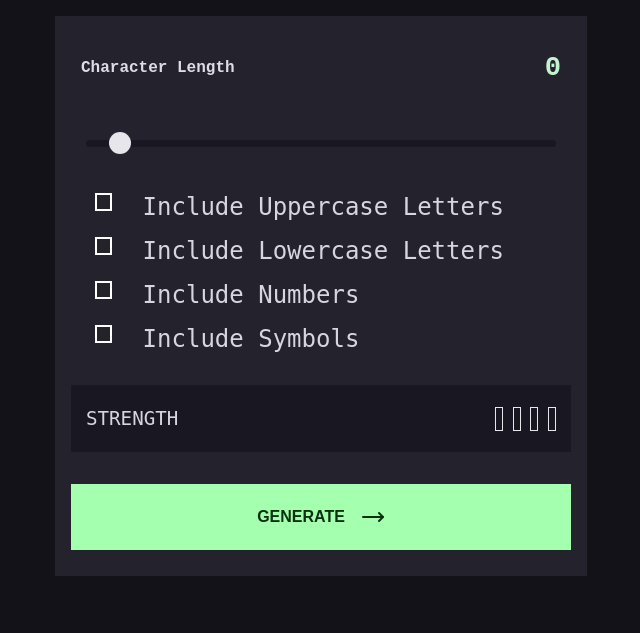
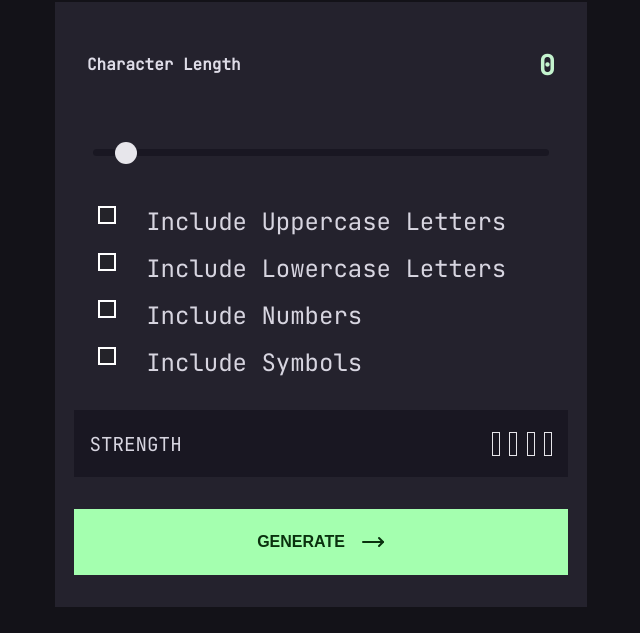
Before and after one commit to amirhoosian/password_generator, a website built with Vite: page index.html in a window 1280 px wide. Shown: the part 167-800 px from the top of the page, without its empty margins (319-959 px from the left). Built offline with nearby package versions, Linux system fonts and the light colour scheme.

Commit message:
use font

```diff
--- a/index.html
+++ b/index.html
@@ -3,6 +3,11 @@
   <head>
     <meta charset="UTF-8" />
     <link rel="stylesheet" href="./src/style.css" />
+    <link
+      href="https://fonts.googleapis.com/css?family=JetBrains Mono"
+      rel="stylesheet"
+    />
+
     <meta name="viewport" content="width=device-width, initial-scale=1.0" />
     <title>PassWord Generator</title>
   </head>
--- a/src/style.css
+++ b/src/style.css
@@ -5,7 +5,7 @@
 }
 
 body {
-  font-family: Monospace;
+  font-family: "JetBrains Mono";
 }
 
 .container {
@@ -143,7 +143,6 @@ body {
   width: 100%;
   margin: 0 2em;
   font-size: 1.5rem;
-  font-family: "monospace";
   color: #d7d5e0;
 }
 .checkbox input:checked ~ .checkmark {
@@ -171,7 +170,6 @@ body {
   background-color: #191722;
   width: 100%;
   height: 3.5em;
-  font-family: "monospace";
   padding: 0.8em;
   align-items: center;
   display: flex;
```
